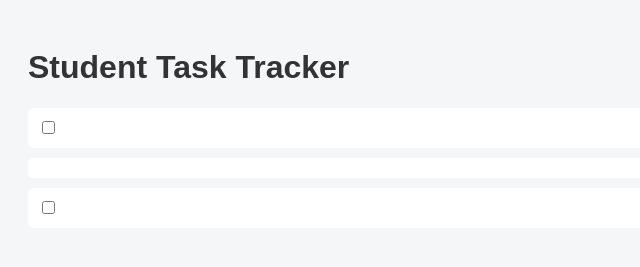
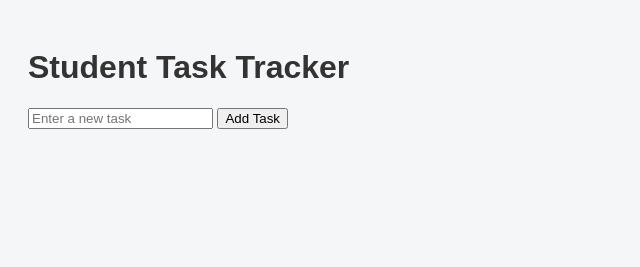
Before and after one commit to catelynhansen/student-task-tracker, a plain HTML site: page index.html in a window 1280 px wide. Shown: the whole page, without its empty margins (0-640 px from the left). Drawn offline with Linux system fonts and the light colour scheme.

Commit message:
Update index.html

```diff
--- a/index.html
+++ b/index.html
@@ -4,24 +4,18 @@
   <title>Student Task Tracker</title>
   <link rel="stylesheet" href="style.css">
 </head>
-<body>
+
 <body>
   <h1>Student Task Tracker</h1>
 
-  <ul>
-    <li>
-      <input type="checkbox">
 
-    </li>
-    <li>
+  <input type="text" id="taskInput" placeholder="Enter a new task">
+  <button onclick="addTask()">Add Task</button>
 
-    </li>
-    <li>
-      <input type="checkbox">
+  <ul id="taskList"></ul>
 
-    </li>
-  </ul>
+  <script src="script.js"></script>
 </body>
 
-</body>
+
 </html>
```
